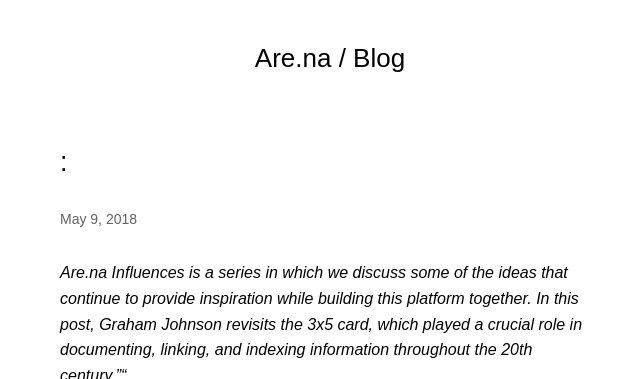
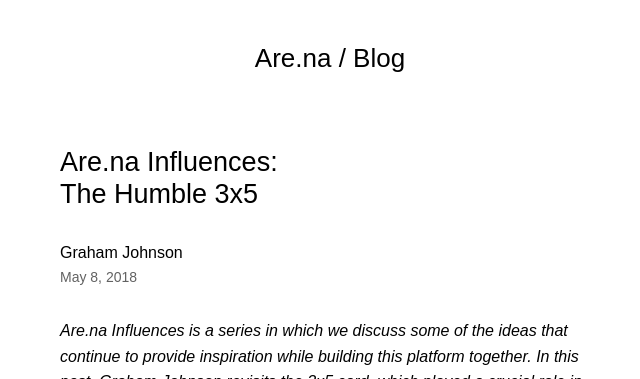
Before and after one commit to aredotna/building, a Jekyll site: the page built from _posts/2018-05-08-the-humble-3x5.markdown, in a window 1280 px wide and 900 px high, cut to the strip 0-379 px from the top of the window. Shown: the whole strip, without its empty margins (310-950 px from the left). Built offline with Jekyll 4.4.1, drawn with Linux system fonts in a browser that asks for light colours; our own code applies the rules of GitHub Pages for plain Markdown files.

Commit message:
Fix 3x5 post

```diff
--- a/_posts/2018-05-08-the-humble-3x5.markdown
+++ b/_posts/2018-05-08-the-humble-3x5.markdown
@@ -8,7 +8,7 @@
 layout: post
 image: https://d2w9rnfcy7mm78.cloudfront.net/2150710/original_173f40f198bf80e258b270e8378c0f2f.png
 author: "Graham Johnson"
-description: "Graham Johnson revisits the 3x5 card, which played a crucial role in documenting, linking, and indexing information throughout the 20th century.
+description: "Graham Johnson revisits the 3x5 card, which played a crucial role in documenting, linking, and indexing information throughout the 20th century."
 ---
 
 _Are.na Influences is a series in which we discuss some of the ideas that continue to provide inspiration while building this platform together. In this post, Graham Johnson revisits the 3x5 card, which played a crucial role in documenting, linking, and indexing information throughout the 20th century.""_
```
